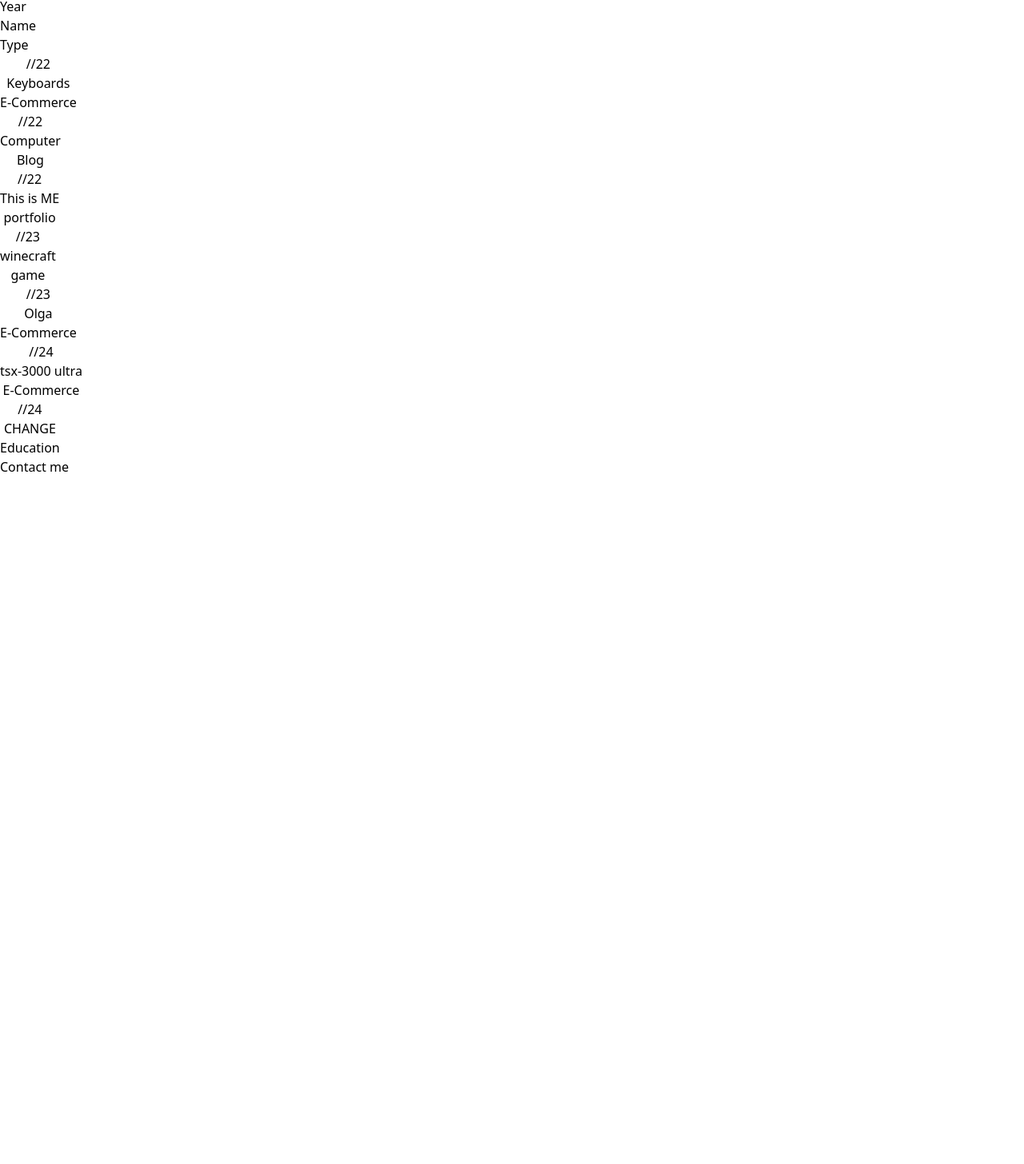
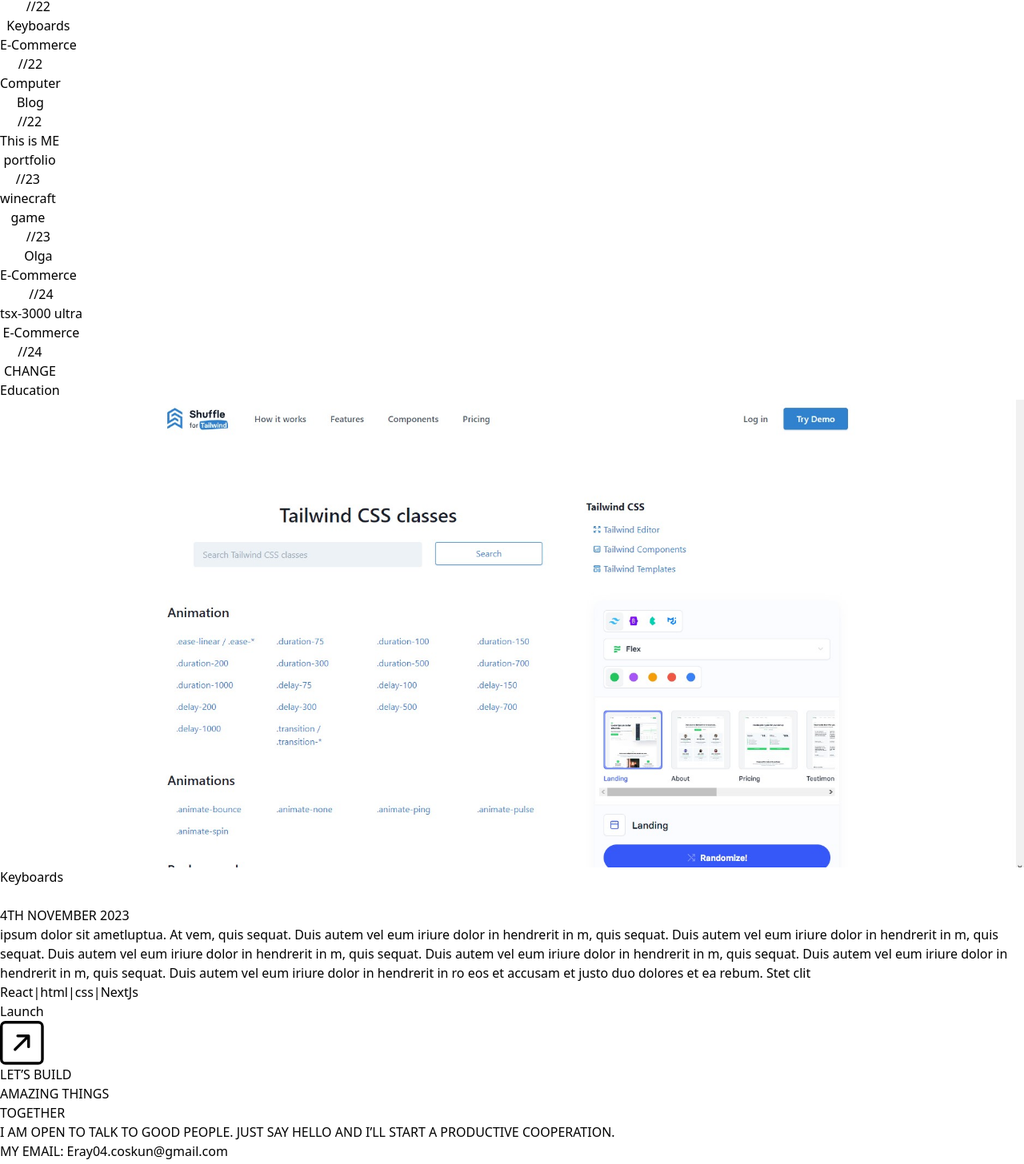
Before and after one commit to ErayC4/portfolio, a React (Vite) app: page / in a window 1280 px wide. Shown: the part 635-2091 px from the top of the page at 80% size. Before the commit the page ends 1231 px from the top, so only its background shows below. Built offline with nearby package versions, Linux system fonts and the light colour scheme.

Commit message:
contact me version.1

```diff
--- a/src/ContactMe.jsx
+++ b/src/ContactMe.jsx
@@ -1,11 +1,35 @@
-import React from 'react'
+import React from "react";
 
 function ContactMe() {
   return (
-    <div className='h-screen flex flex-col justify-center'>
-        <p className='text-8xl'>Contact me</p>
+    <div className="h-screen flex flex-col justify-center">
+      <div className="flex flex-col justify-center items-center">
+        <p className="text-8xl">LET’S BUILD</p>
+        <p className="text-8xl">AMAZING THINGS</p>
+        <p className="text-8xl">TOGETHER</p>
+        <div className="w-2/3 flex gap-8 mt-16">
+          <div className="w-1/2 text-lg">
+            <p>
+              I AM OPEN TO TALK TO GOOD PEOPLE. JUST SAY HELLO AND I’LL START A
+              PRODUCTIVE COOPERATION.
+            </p>
+
+            <p className="pt-4">MY EMAIL: Eray04.coskun@gmail.com</p>
+          </div>
+          <div className="w-1/2 flex flex-col">
+            <input type="text" placeholder="Name" className="bg-transparent text-white text-lg border-b py-4" />
+            <input type="text" placeholder="Name" className="bg-transparent text-white text-lg border-b py-4" />
+            <input type="text" placeholder="Name" className="bg-transparent text-white text-lg border-b py-4" />
+
+            <button className="border py-4 text-lg mt-8">
+              SEND IT!
+            </button>
+          </div>
+        </div>
+      </div>
+      <div className="flex"></div>
     </div>
-  )
+  );
 }
 
-export default ContactMe
+export default ContactMe;
--- a/src/Projects.jsx
+++ b/src/Projects.jsx
@@ -1,34 +1,24 @@
 import React from "react";
-import projectsData from './projectsData.json'; // Importiere die JSON-Datei
+import projectsData from "./projectsData.json"; // Importiere die JSON-Datei
 
 function Projects() {
-  const [activeButton, setActiveButton] = React.useState(null);
-  const [activeIndex, setActiveIndex] = React.useState(null); // Neue State-Variable für den aktiven Index
+  const [activeButton, setActiveButton] = React.useState(0);
 
   const handleButtonClick = (index) => {
-    setActiveButton(activeButton === index ? null : index);
-    setActiveIndex(index); // Setze den aktiven Index beim Klicken auf den Button
+    setActiveButton(index);
   };
 
   return (
     <div className="flex flex-col justify-center pr-24">
-      <p className="text-8xl pb-16">Projects</p>
-      <div>
-        <div className="w-1/2 text-2xl py-8 flex justify-between">
-          <div className="grid grid-cols-3 justify-start">
-            <p className="w-64 flex items-start">Year</p>
-            <p className="w-64 flex items-start">Name</p>
-            <p className="w-64 flex items-start">Type</p>
-          </div>
-        </div>
+      <p className="text-8xl pb-16">PROJECTS</p>
 
       <div className="grid grid-cols-2 gap-32">
         <div>
           {projectsData.map((project, index) => (
-              <div key={index}>
+            <div className="border-t" key={index}>
               <button onClick={() => handleButtonClick(index)}>
                 <div
-                    className={`text-2xl border-t py-8 flex justify-between ${
+                  className={`text-2xl  py-8 flex justify-between ${
                     activeButton === index
                       ? "bg-white text-black pl-16"
                       : "bg-transparent"
@@ -45,20 +35,18 @@
           ))}
         </div>
 
-          <div>
-            {activeButton !== null &&
-              activeIndex !== null &&
-              activeButton === activeIndex && (
+        <div className="h-screen">
+          {activeButton !== null && (
             <div className="bg-white text-black p-16">
-                  <div key={activeIndex}>
+              <div key={activeButton}>
                 <img
-                      src={projectsData[activeIndex].image}
-                      className="object-cover border-2 border-black"
+                  src={projectsData[activeButton].image}
+                  className="object-cover border border-black"
                 />
                 <div className="flex justify-between items-center w-full pb-4 border-b border-black mt-8">
                   <div className="flex">
                     <p className="text-4xl font-bold">
-                          {projectsData[activeIndex].name}
+                      {projectsData[activeButton].name}
                     </p>
                     <button className="pl-4 pb-1">
                       <svg
@@ -76,11 +64,11 @@
                 </div>
 
                 <p className="text-lg w-full pt-4">
-                      {projectsData[activeIndex].description}
+                  {projectsData[activeButton].description}
                 </p>
 
                 <div className="flex justify-evenly py-4 text-lg border-black border mt-8">
-                      {projectsData[activeIndex].technologiesUsed.map(
+                  {projectsData[activeButton].technologiesUsed.map(
                     (item, index) => (
                       <React.Fragment key={index}>
                         {index > 0 && <span className="text-xl">|</span>}
@@ -109,7 +97,6 @@
         </div>
       </div>
     </div>
-    </div>
   );
 }
 
```
Lines whose indentation alone changed are shown as unchanged.
